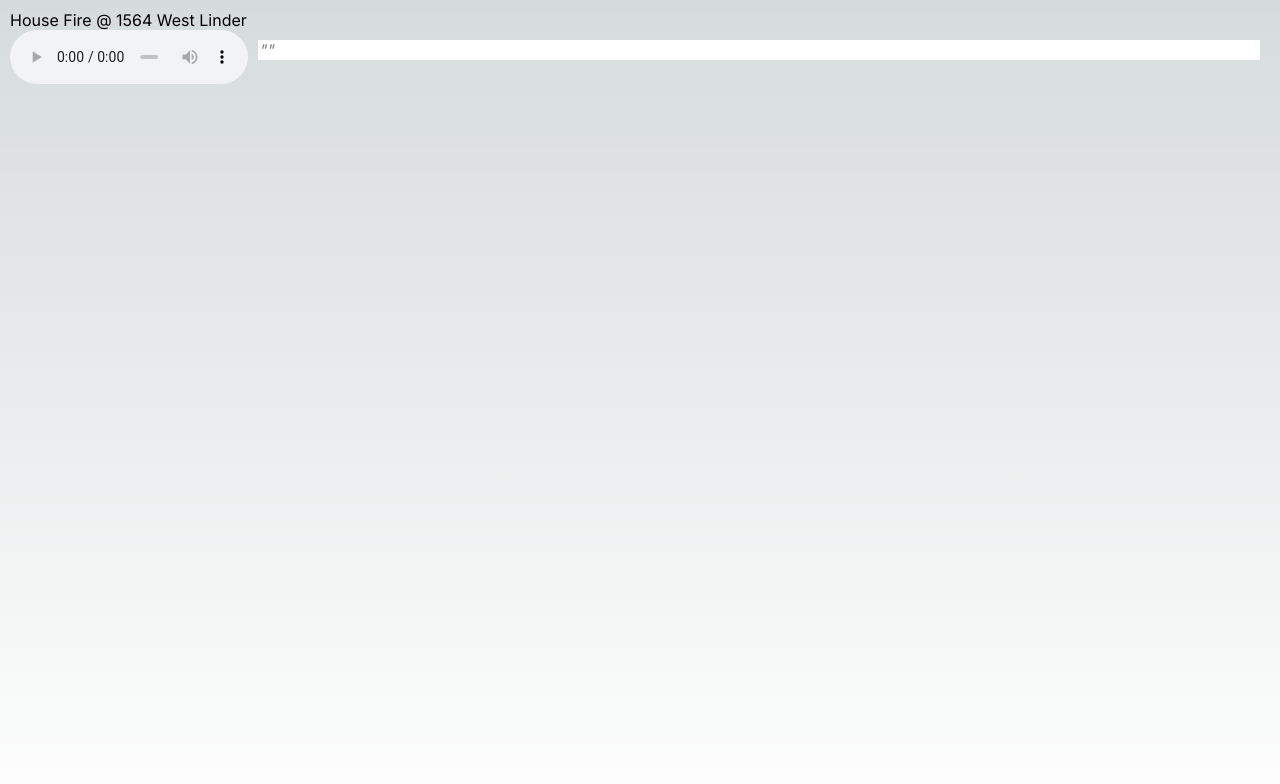
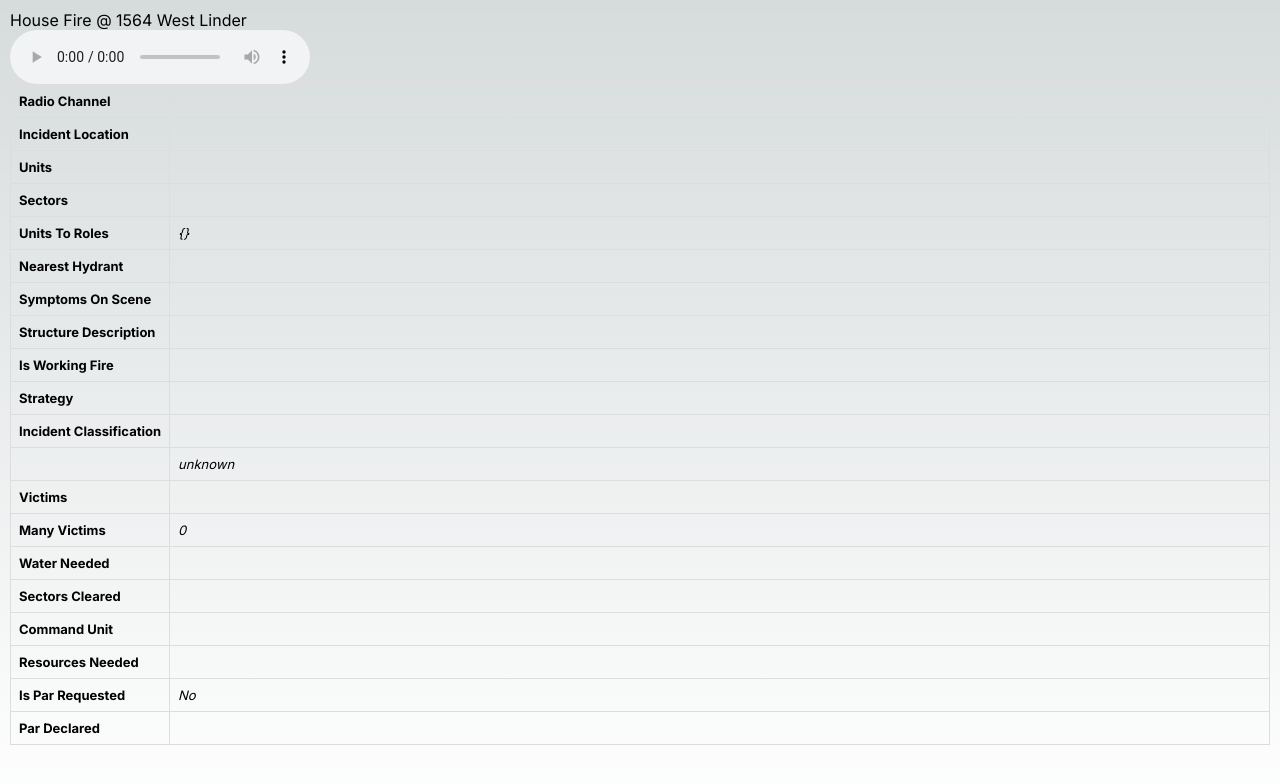
Before and after one commit to sfncook/fireapp-speech-recog, a Next.js app: page /curSec in a window 1280 px wide. Shown: the top 784 px of the page. Built offline with nearby package versions, Linux system fonts and the light colour scheme.

Commit message:
Init state

```diff
--- a/pages/curSec.js
+++ b/pages/curSec.js
@@ -5,12 +5,13 @@ import styles from '@/styles/CurSec.module.css'
 import ObjectTable from "@/components/ObjectTable";
 
 const inter = Inter({ subsets: ['latin'] })
+const initState = {'radioChannel': '', 'incidentLocation': '', 'units': [], 'sectors': [], 'unitsToRoles': {}, 'nearestHydrant': '', 'symptomsOnScene': '', 'structureDescription': '', 'isWorkingFire': '', 'strategy': '', 'incidentClassification': '', '': 'unknown', 'victims': [], 'manyVictims': 0, 'waterNeeded': [], 'sectorsCleared': [], 'commandUnit': '', 'resourcesNeeded': [], 'isParRequested': false, 'parDeclared': []}
 
 export default function Home()  {
   const [allSeconds, setAllSeconds] = useState([]);
   const [processedSecs, setProcessedSecs] = useState([]);
-  const [state, setState] = useState(null);
-  const [lastSpeech, setLastSpeech] = useState('')
+  const [state, setState] = useState(initState);
+  const [lastSpeech, setLastSpeech] = useState()
   const aud = useRef()
 
   useEffect( () => {
@@ -100,7 +101,7 @@ export default function Home()  {
                      onSeeked={onSeeked}
                      ref={aud}
               />
-              <div className={styles.lastspeech}>{`"${lastSpeech}"`}</div>
+              {lastSpeech && <div className={styles.lastspeech}>{`"${lastSpeech}"`}</div>}
             </div>
           </div>
           {
```
